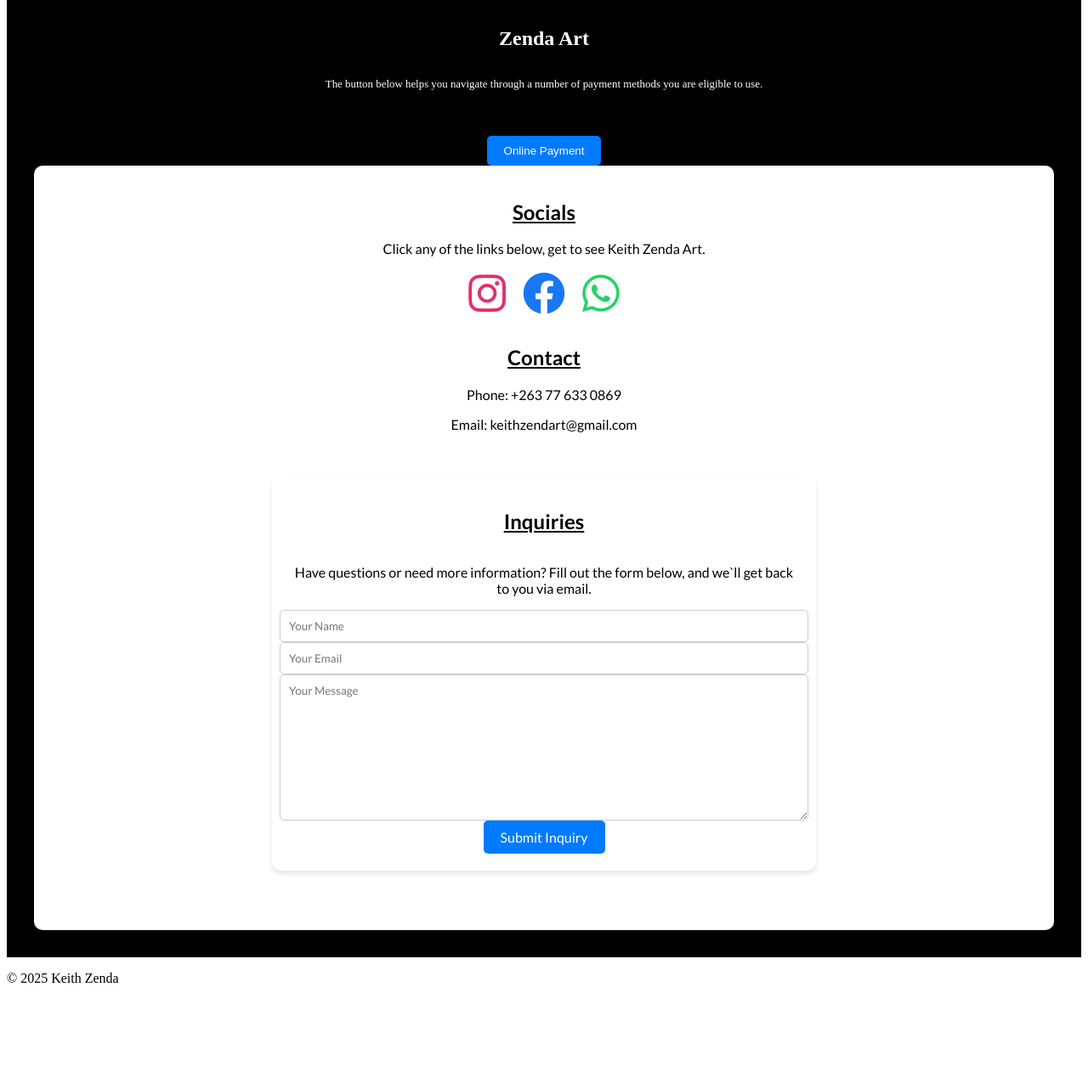
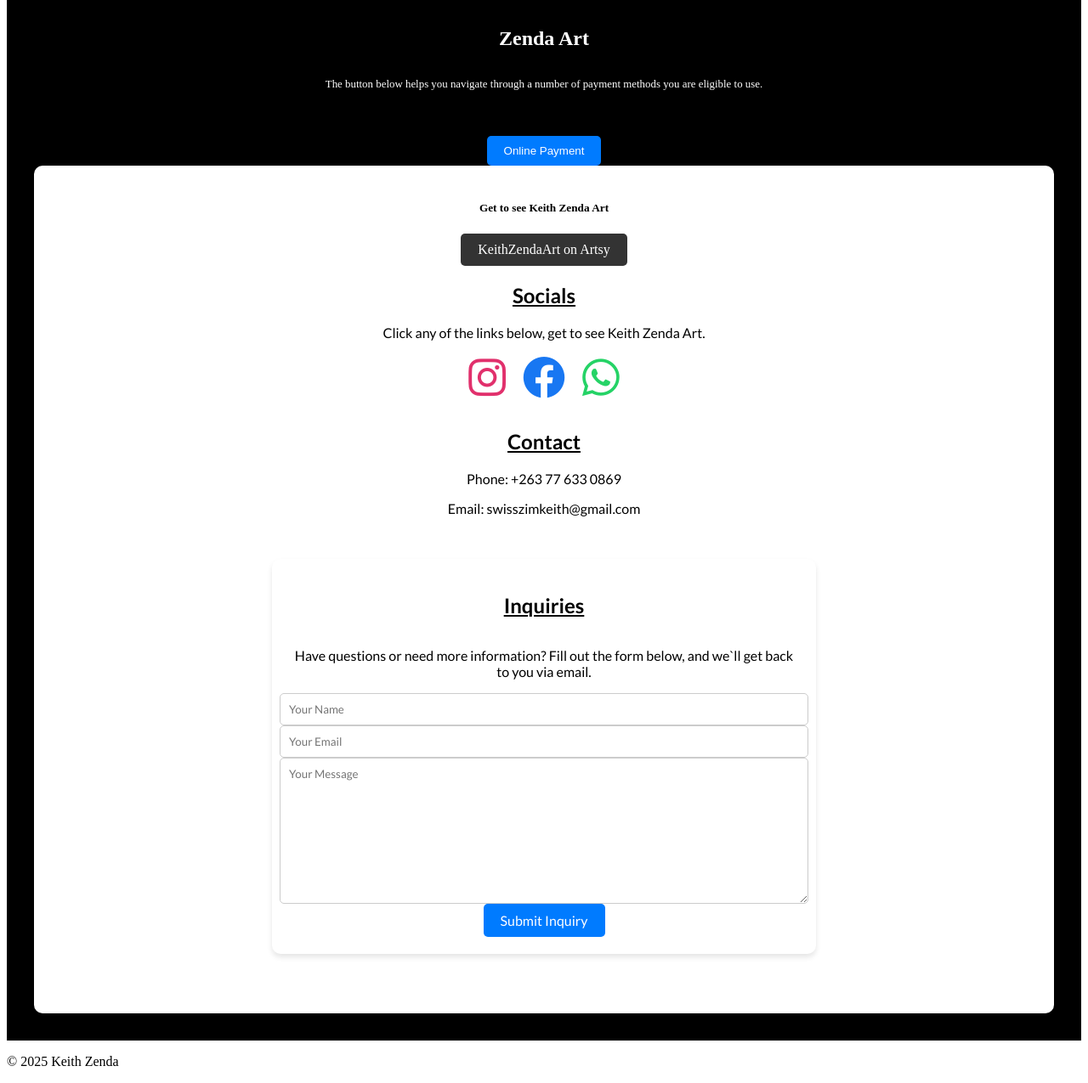
Before and after one commit to Kunashe-n/zenda, a Flask app: page /commissions in a window 1280 px wide. Shown: the part 1050-2325 px from the top of the page at 85% size. Before the commit the page ends 2207 px from the top, so only its background shows below. Run offline with Flask 3, Linux system fonts and the light colour scheme.

Commit message:
Update commissions.html

```diff
--- a/templates/commissions.html
+++ b/templates/commissions.html
@@ -121,6 +121,11 @@
     });
 </script>
     <div style="background-color: #ffffff; padding: 20px; border-radius: 10px; box-shadow: 0 4px 6px rgba(0, 0, 0, 0.1);">
+        <div style="text-align: center; font-size: 1em; margin-top: 5px;">
+            <h5 style="color: black;">Get to see Keith Zenda Art</h5>
+            <div style="display: flex; justify-content: center; margin-top: 20px;">
+                <a href="https://www.artsy.net/artist/keith-zenda" style="text-decoration: none; color: white; padding: 10px 20px; background-color: #333; border-radius: 5px;">KeithZendaArt on Artsy</a>
+        </div>
         <h2 style="color: black; text-decoration: underline; font-family: 'Lato', sans-serif;">Socials</h2>
         <p style="color: black; font-family: 'Lato', sans-serif;">Click any of the links below, get to see Keith Zenda Art.</p>
         <div style="display: flex; justify-content: center; gap: 20px; margin-bottom: 30px;">
@@ -137,7 +142,7 @@
         <div style="text-align: center; margin-top: 20px;">
             <h2 style="color: black; text-decoration: underline; font-family: 'Lato', sans-serif;">Contact</h2>
             <p style="color: black; font-family: 'Lato', sans-serif; font-size: 16px;">Phone: +263 77 633 0869</p>
-            <p style="color: black; font-family: 'Lato', sans-serif; font-size: 16px;">Email: keithzendart@gmail.com</p>
+            <p style="color: black; font-family: 'Lato', sans-serif; font-size: 16px;">Email: swisszimkeith@gmail.com</p>
 
     </div>
 
```
